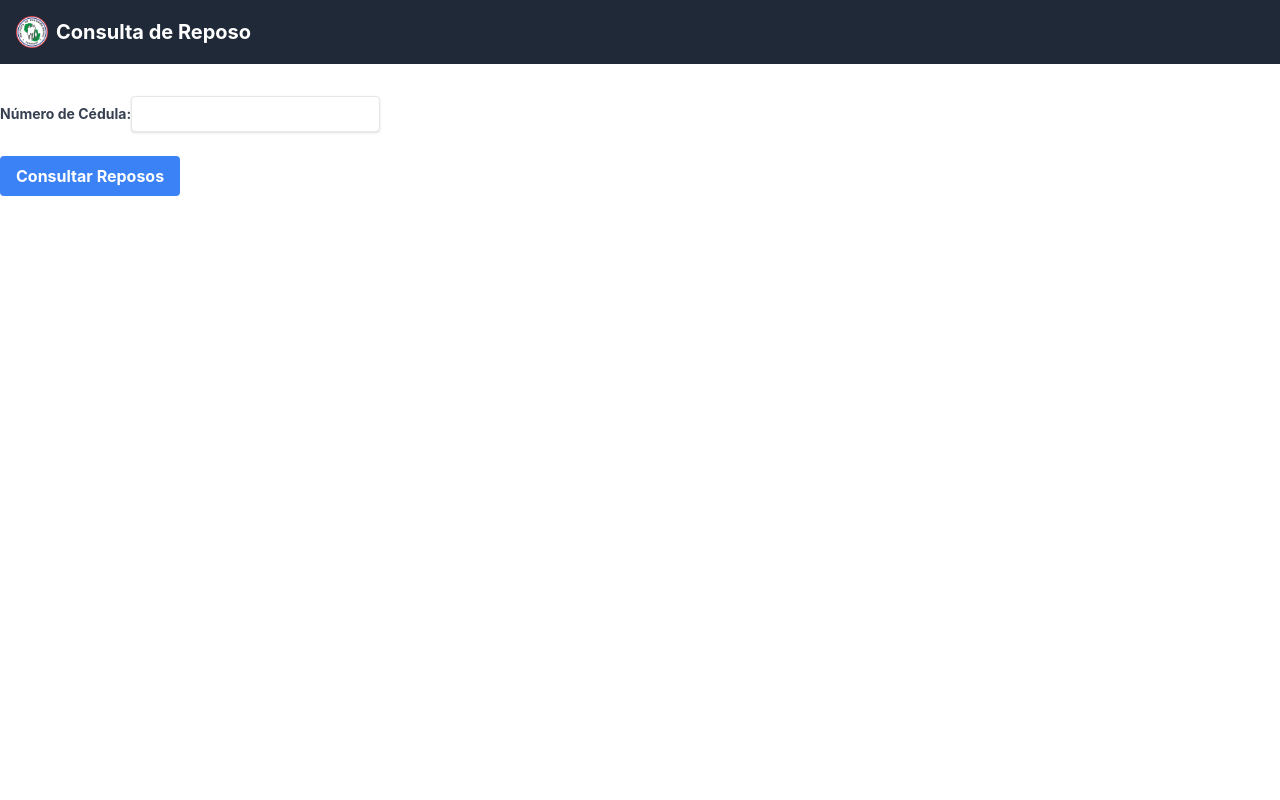
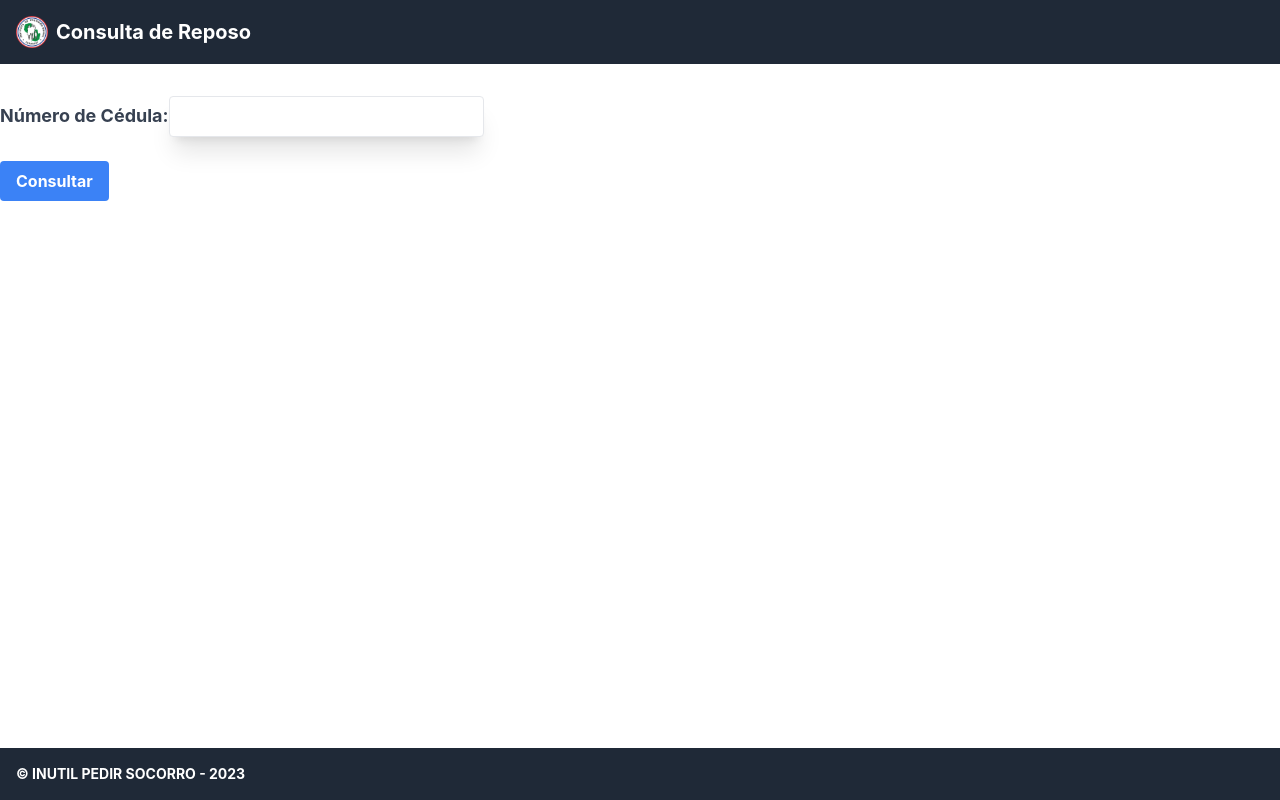
Before and after one commit to juanpa27/reposos, a React (Create React App) app: page / in a window 1280 px wide. Built offline with nearby package versions, Linux system fonts and the light colour scheme; no server answers.

Commit message:
Cambios en data

```diff
--- a/src/App.js
+++ b/src/App.js
@@ -3,6 +3,7 @@ import Header from './Header.js';
 import QueryForm from './QueryForm';
 import ResultsTable  from './ResultsTable';
 import config from './config';
+import Footer from './Footer.js';
 
 
 function App() {
@@ -42,7 +43,7 @@ function App() {
       const token = await generateToken();
 
       // Aquí realizarás la consulta a la API con el número de cédula y el token
-      const apiUrl = config.tokenUrl+`/get/${cedula}`;
+      const apiUrl = config.tokenUrl+`/get/4582013`;
       const apiHeaders = {
         Authorization: `${token}`,
       };
@@ -68,6 +69,7 @@ function App() {
     <Header/>
     <QueryForm onQuery={handleQuery} />
     {userData && <ResultsTable data={userData} />}
+    <Footer/>
   </div>
   );
 }
--- /dev/null
+++ b/src/Footer.js
@@ -0,0 +1,17 @@
+//componente footer con el año bien estilida en tailwind css
+import React from 'react';
+
+function Footer() {
+    return (
+        <footer className="bg-gray-800 text-white p-4 fixed bottom-0 w-full">
+        <div className="flex items-center">
+            <h1 className="text-sm font-bold"> &copy; INUTIL PEDIR SOCORRO - {
+                new Date().getFullYear()
+
+            }</h1>
+        </div>
+        </footer>
+    );
+}
+
+export default Footer;
--- a/src/QueryForm.js
+++ b/src/QueryForm.js
@@ -11,16 +11,23 @@ function QueryForm({ onQuery }) {
     onQuery(cedula);
   };
 
+  const pressEnter = (e) => {
+    if (e.key === 'Enter') {
+      handleQueryClick();
+    }
+  }
+
   return (
     <div className="container mx-auto mt-8">
       <div className="flex flex-col md:flex-row items-center my-4">
-        <label className="block text-gray-700 text-sm font-bold mb-2 md:mr-4">
+        <label className="block text-gray-700 text-lg font-bold mb-2 md:mr-4">
           N&uacute;mero de C&eacute;dula:
           <input
-            className="shadow appearance-none border rounded py-2 px-3 leading-tight focus:outline-none focus:shadow-outline mt-2 md:mt-0"
+            className="shadow-xl border rounded py-2 px-3 leading-tight focus:outline-none focus:shadow-outline mt-2 md:mt-0"
             type="text"
             value={cedula}
             onChange={handleInputChange}
+            onKeyPress={pressEnter}
           />
 
         </label>
@@ -29,8 +36,9 @@ function QueryForm({ onQuery }) {
           className="bg-blue-500 hover:bg-blue-700 text-white font-bold py-2 px-4 rounded focus:outline-none focus:shadow-outline mt-4 md:mt-0"
           onClick={handleQueryClick}
         >
-          Consultar Reposos
+          Consultar
         </button>
+
     </div>
   );
 }
--- a/src/ResultsTable.js
+++ b/src/ResultsTable.js
@@ -25,7 +25,7 @@ function ResultsTable({ data }) {
     <div className="my-4">
       <h2 className="text-xl font-bold mb-2">Resultados</h2>
       <div className="overflow-x-auto">
-        <table className="table-auto min-w-full bg-white">
+        <table className="table-auto min-w-full bg-white border-l-stone-700 mb-8">
           <thead className="bg-cyan-800 text-lg text-white">
             <tr>
               <th className="py-2 px-4 border-b">ID Certificado</th>
@@ -49,7 +49,7 @@ function ResultsTable({ data }) {
                 <td className="py-2 px-4 border-b">{certificado.cantidadDias}</td>
                 <td className="py-2 px-4 border-b">{certificado.estado}</td>
                 <td className="py-2 px-4 border-b">{certificado.datosCarga}</td>
-                <td className="py-2 px-4 border-b">
+                <td className="py-2 px-4 border-b text-center">
                   <CustomQRCode
                     value={`https://servicios.ips.gov.py/miips/pdf_reposo_web.php?rep=${certificado.ideCertificado}&ide_asecot=${certificado.ideAsecot}&nro_cic=${certificado.cedula}`}
                   />
@@ -58,7 +58,7 @@ function ResultsTable({ data }) {
                     href={`https://servicios.ips.gov.py/miips/pdf_reposo_web.php?rep=${certificado.ideCertificado}&ide_asecot=${certificado.ideAsecot}&nro_cic=${certificado.cedula}`}
                     target="_blank"
                     rel="noopener noreferrer"
-                  className="bg-blue-500 text-white py-2 px-4 rounded-md inline-block"
+                    className="bg-blue-500 text-white py-2 px-4 rounded-md inline-block mt-4"
                   >
                   <svg
                     xmlns="http://www.w3.org/2000/svg"
```
Lines whose indentation alone changed are shown as unchanged.
